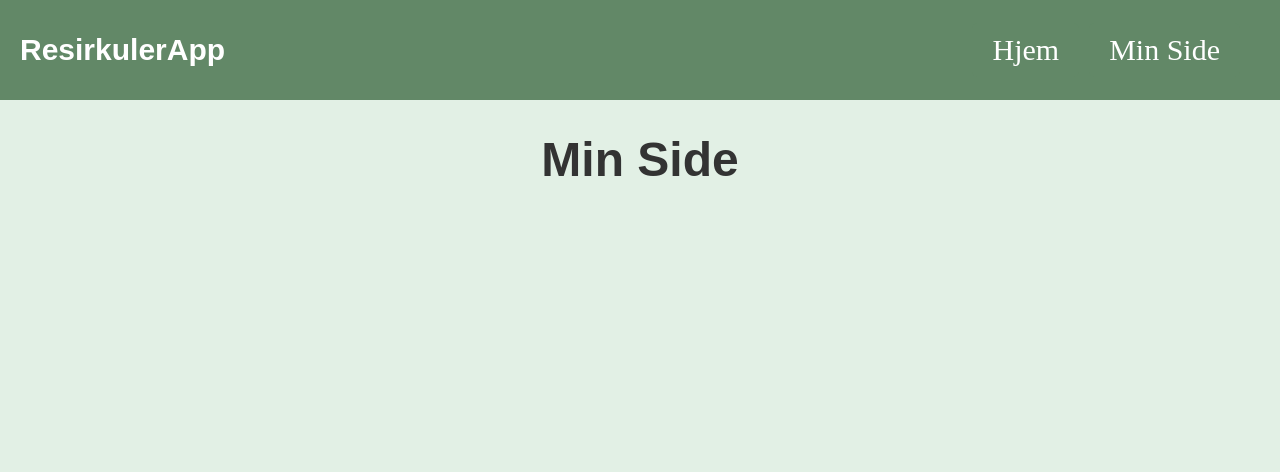
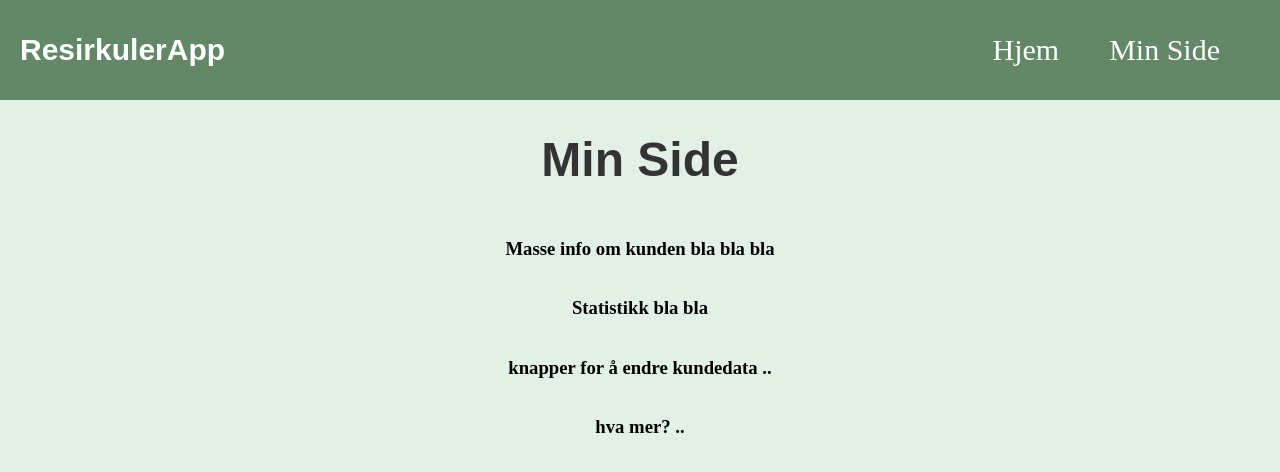
Before and after one commit to DevKarl/ResirkuleringApp, a React (Vite) app in the folder frontend/react-app/: page /minside in a window 1280 px wide. Shown: the top 472 px of the page. Built offline with nearby package versions, Linux system fonts and the light colour scheme.

Commit message:
update map show position + userpage

```diff
--- a/frontend/react-app/src/components/map/Map.tsx
+++ b/frontend/react-app/src/components/map/Map.tsx
@@ -5,7 +5,6 @@ import { useGeolocated } from "react-geolocated";
 import L from "leaflet";
 import MapLoader from "./MapLoader";
 
-// Custom marker icon to prevent missing icon issue
 const markerIcon = new L.Icon({
   iconUrl:
     "https://cdnjs.cloudflare.com/ajax/libs/leaflet/1.7.1/images/marker-icon.png",
@@ -29,17 +28,17 @@ export const Map = () => {
     return <div>Enheten din støtter ikke geolokasjon 😢 </div>;
 
   if (!isGeolocationEnabled)
-    return <div>Kart krever at geolokasjon skrus på 😠 </div>;
+    return <div>Kart krever at posisjon deles 😠 </div>;
 
   if (!coords) return <MapLoader />;
 
   return (
     <MapContainer
-      // center={[
-      //   coords?.latitude || defaultLocation.lat,
-      //   coords?.longitude || defaultLocation.lng,
-      // ]}
-      center={[defaultLocation.lat, defaultLocation.lng]}
+      center={[
+        coords?.latitude || defaultLocation.lat,
+        coords?.longitude || defaultLocation.lng,
+      ]}
+      // center={[defaultLocation.lat, defaultLocation.lng]}
       zoom={17}
       style={{ height: "400px", width: "100%" }}
     >
@@ -51,7 +50,7 @@ export const Map = () => {
         position={[coords?.latitude, coords?.longitude]}
         icon={markerIcon}
       >
-        <Popup>Du er her</Popup>
+        <Popup>Din posisjon</Popup>
       </Marker>
       <Circle center={[coords?.latitude, coords?.longitude]} radius={100} />
       {/* {publicTrashLocations?.map((loc: any, index) => (
--- a/frontend/react-app/src/components/routing/pages/UserPage.tsx
+++ b/frontend/react-app/src/components/routing/pages/UserPage.tsx
@@ -1,4 +1,11 @@
 import styled from "styled-components";
+
+const Container = styled.div`
+  display: flex;
+  flex-direction: column;
+  justify-content: center;
+  align-items: center;
+`;
 
 const Heading = styled.h1`
   font-size: 3rem;
@@ -9,8 +16,12 @@ const Heading = styled.h1`
 
 export const UserPage = () => {
   return (
-    <div>
+    <Container>
       <Heading>Min Side</Heading>
-    </div>
+      <h3>Masse info om kunden bla bla bla</h3>
+      <h3>Statistikk bla bla</h3>
+      <h3>knapper for å endre kundedata ..</h3>
+      <h3>hva mer? ..</h3>
+    </Container>
   );
 };
```
